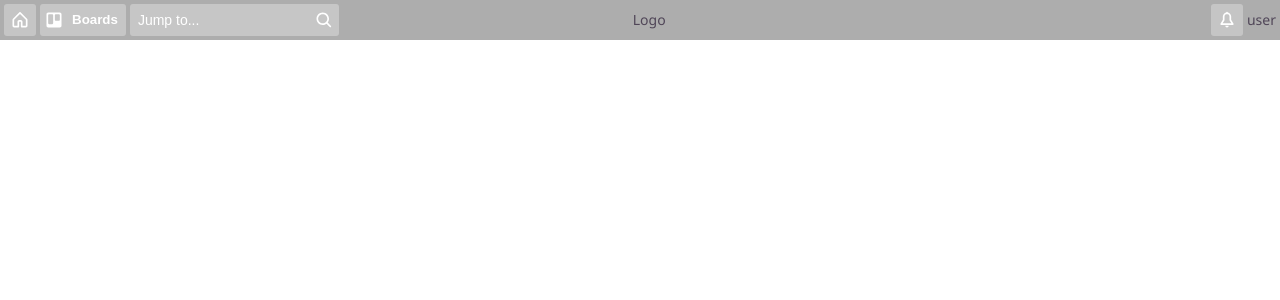
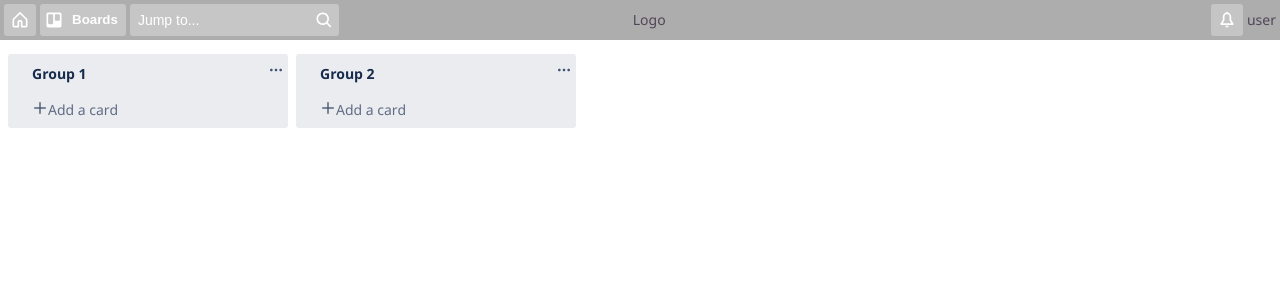
Before and after one commit to Moshiko-Am/Trello, a Vue app: page /#/ in a window 1280 px wide. Shown: the top 300 px of the page. Built offline with nearby package versions, Linux system fonts and the light colour scheme.

Commit message:
group.list & group.details & app.vue

```diff
--- a/src/App.vue
+++ b/src/App.vue
@@ -2,6 +2,7 @@
   <div id="app">
     <div id="nav">
       <app-header></app-header>
+      <board-details />
       <!-- <router-link to="/">Home</router-link> |
       <router-link to="/about">About</router-link> -->
     </div>
@@ -10,13 +11,15 @@
 </template>
 
 <script>
-import appHeader from './cmps/app.header.vue';
+import appHeader from "@/cmps/app.header.vue";
+import boardDetails from "@/views/board.details.vue";
 export default {
   components: {
     appHeader,
+    boardDetails,
   },
   created() {
-		this.$store.dispatch({ type: 'loadBoards' });
+    this.$store.dispatch({ type: "loadBoards" });
   },
 };
 </script>
--- a/src/cmps/group.details.vue
+++ b/src/cmps/group.details.vue
@@ -10,15 +10,26 @@
           spellcheck="false"
           dir="auto"
           maxlength="512"
-          style="overflow: hidden; overflow-wrap: break-word; height: 28px;"
           v-model="groupTitle"
         ></textarea>
-        <div class="group-header-extras">...</div>
+        <div class="group-header-extras">
+          <a
+            class="group-header-extras-menu dark-hover js-open-group-menu icon-sm icon-dots-menu"
+            href="#"
+            aria-label="List actions"
+            ><div></div
+          ></a>
+        </div>
       </div>
       <div v-for="card in group.cards" v-bind:key="card.id">
-        <card-list :card="card" />
+        <!-- <card-list :card="card" /> -->
       </div>
-      <div class="card-composer"></div>
+      <div class="card-composer-container js-card-composer-container">
+        <a class="open-card-composer js-open-card-composer" href="#">
+          <span class="icon-sm icon-add"></span>
+          <span class="js-add-a-card">Add a card</span></a
+        >
+      </div>
     </div>
   </section>
   <loader v-else />
--- a/src/cmps/group.list.vue
+++ b/src/cmps/group.list.vue
@@ -1,7 +1,13 @@
 <template>
-  <section v-if="groups" class="group-list-bg">
-    <div v-for="group in groups" v-bind:key="group.id">
-      <group-details :group="group" />
+  <section v-if="groups">
+    <div
+      v-for="group in groups"
+      v-bind:key="group.id"
+      class="group-list-wrapper"
+    >
+      <div class="group-list">
+        <group-details :group="group" />
+      </div>
     </div>
   </section>
   <loader v-else />
--- a/src/styles/basics/_base.scss
+++ b/src/styles/basics/_base.scss
@@ -13,6 +13,10 @@ html {
 body {
     margin: 0;
     font-family: "Segoe UI", Tahoma, Geneva, Verdana, sans-serif;
+}
+
+a {
+    text-decoration: none;
 }
 
 h1,
@@ -34,7 +38,7 @@ img {
 }
 
 button {
-    cursor: pointer
+    cursor: pointer;
 }
 
 .icon-member {
--- /dev/null
+++ b/src/styles/components/_group-details.scss
@@ -0,0 +1,118 @@
+.group-wrapper {
+    width: 272px;
+    margin: 0 4px;
+    height: 100%;
+    box-sizing: border-box;
+    display: inline-block;
+    vertical-align: top;
+    white-space: nowrap;
+    &:first-child {
+        margin-left: 8px;
+    }
+}
+
+.group-details {
+    background-color: #ebecf0;
+    border-radius: 3px;
+    box-sizing: border-box;
+    display: flex;
+    flex-direction: column;
+    max-height: 100%;
+    position: relative;
+    white-space: normal;
+}
+
+.group-header {
+    flex: 0 0 auto;
+    padding: 10px 8px;
+    position: relative;
+    min-height: 20px;
+    &.is-menu-shown,
+    &.is-subscribe-shown {
+        padding-right: 36px;
+    }
+    &-target {
+        cursor: pointer;
+        position: absolute;
+        top: 0;
+        left: 0;
+        right: 0;
+        bottom: 0;
+    }
+    textarea {
+        resize: none;
+        outline: none;
+        border: none;
+        box-shadow: inset 0 0 0 2px #dfe1e6;
+        background-color: #fafbfc;
+        box-sizing: border-box;
+        -webkit-appearance: none;
+        border-radius: 3px;
+        display: block;
+        line-height: 20px;
+        margin-bottom: 12px;
+        padding: 8px 12px;
+        font-family: Segoe UI;
+        color: #172b4d;
+        font-size: 14px;
+        line-height: 20px;
+        font-weight: 400;
+        transition-property: background-color, border-color, box-shadow;
+        transition-duration: 85ms;
+        transition-timing-function: ease;
+        overflow: hidden;
+        overflow-wrap: break-word;
+        height: 28px;
+        &.mod-group-name {
+            background: transparent;
+            border-radius: 3px;
+            box-shadow: none;
+            font-weight: 600;
+            margin: -4px 0;
+            height: 24px;
+            min-height: 20px;
+            padding: 4px 8px;
+            resize: none;
+            max-height: 256px;
+        }
+        &.mod-group-name.is-editing,
+        &.mod-group-name:focus {
+            background-color: #fff;
+            box-shadow: inset 0 0 0 2px #0079bf;
+        }
+    }
+    & .group-header-extras {
+        position: absolute;
+        right: 4px;
+        top: 4px;
+        z-index: 1;
+    }
+}
+
+.card-composer-container {
+    min-height: 38px;
+    max-height: 38px;
+    display: flex;
+    justify-content: space-between;
+}
+
+.open-card-composer {
+    border-radius: 3px;
+    color: #5e6c84;
+    display: block;
+    flex: 1 0 auto;
+    margin: 2px 0 8px 8px;
+    padding: 4px 8px;
+    position: relative;
+    text-decoration: none;
+    -webkit-user-select: none;
+    user-select: none;
+}
+
+.icon-add {
+    @include to-icon("\e901");
+}
+
+.icon-dots-menu {
+    @include to-icon("\e952");
+}
--- /dev/null
+++ b/src/styles/components/_group-list.scss
@@ -0,0 +1,23 @@
+.group-list-wrapper {
+    width: 272px;
+    margin: 0 8px;
+    height: 100%;
+    box-sizing: border-box;
+    display: inline-block;
+    vertical-align: top;
+    white-space: nowrap;
+    &:first-child {
+        margin-inline-start: 8px;
+    }
+}
+
+.group-list {
+    background-color: #ebecf0;
+    border-radius: 3px;
+    box-sizing: border-box;
+    display: flex;
+    flex-direction: column;
+    max-height: 100%;
+    position: relative;
+    white-space: normal;
+}
--- a/src/styles/styles.scss
+++ b/src/styles/styles.scss
@@ -7,7 +7,11 @@
 @import "basics/helpers";
 @import "basics/base";
 @import "basics/layout";
+// VIEWS
+@import "views/board-details";
 // COMPONENTS
 @import "components/main-header";
 @import "components/main-footer";
 @import "components/card-details";
+@import "components/group-details";
+@import "components/group-list";
--- /dev/null
+++ b/src/styles/views/board-details.scss
@@ -0,0 +1,8 @@
+.board-details {
+    height: 100%;
+    display: flex;
+    flex-direction: column;
+    margin-right: 0;
+    position: relative;
+    transition: margin 0.1s ease-in;
+}
--- a/src/views/board.details.vue
+++ b/src/views/board.details.vue
@@ -1,7 +1,6 @@
 <template>
   <section class="board-details">
     <board-header :board="board" />
-    <p>{{ board }}</p>
     <group-list />
     <!-- <card-details></card-details> -->
   </section>
@@ -9,8 +8,8 @@
 
 <script>
 // import cardDetails from '../cmps/card.details.vue'
-import boardHeader from "../cmps/board.header.vue";
-import groupList from "../cmps/group.list.vue";
+import boardHeader from "@/cmps/board.header.vue";
+import groupList from "@/cmps/group.list.vue";
 
 export default {
   computed: {
```
Also changed, not shown: src/styles/views/board.details.scss (deleted). Lines whose indentation alone changed are shown as unchanged.
